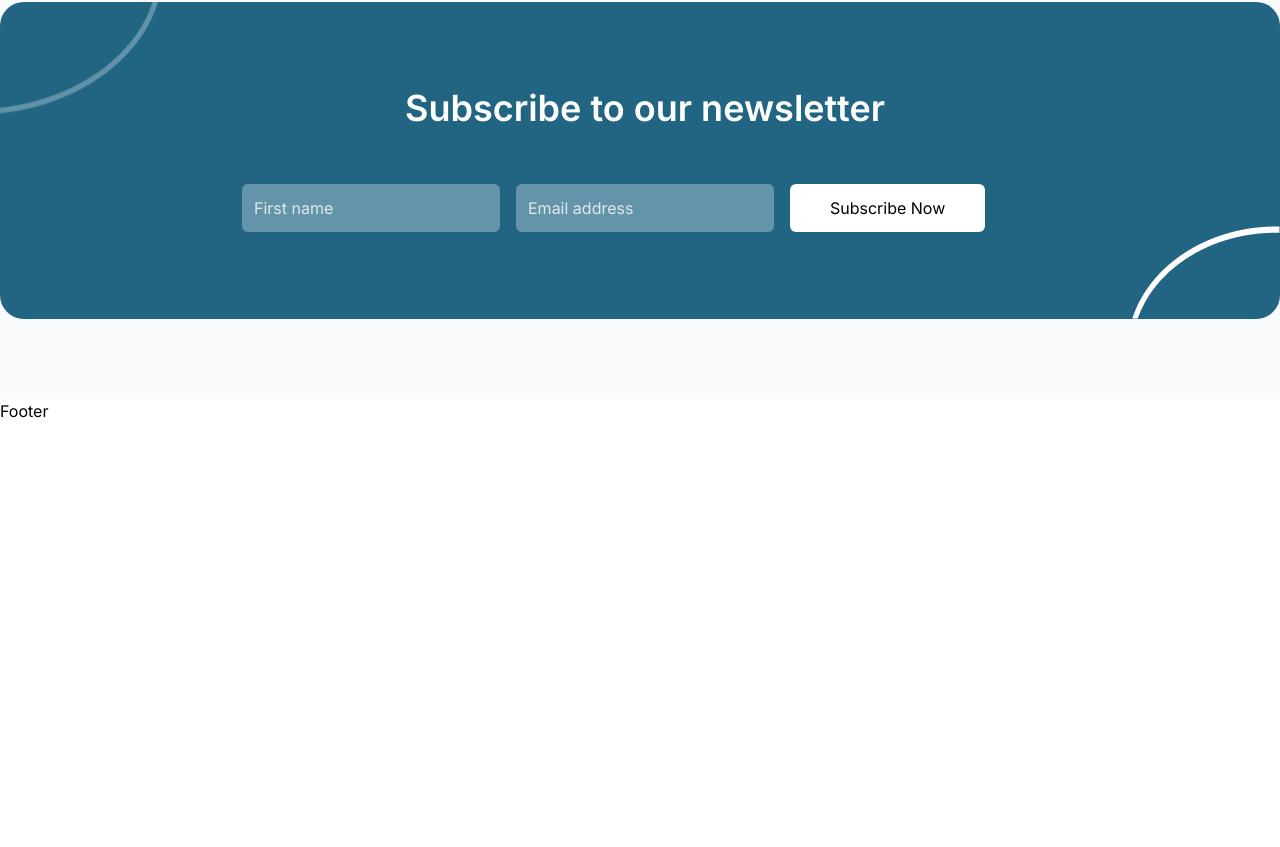
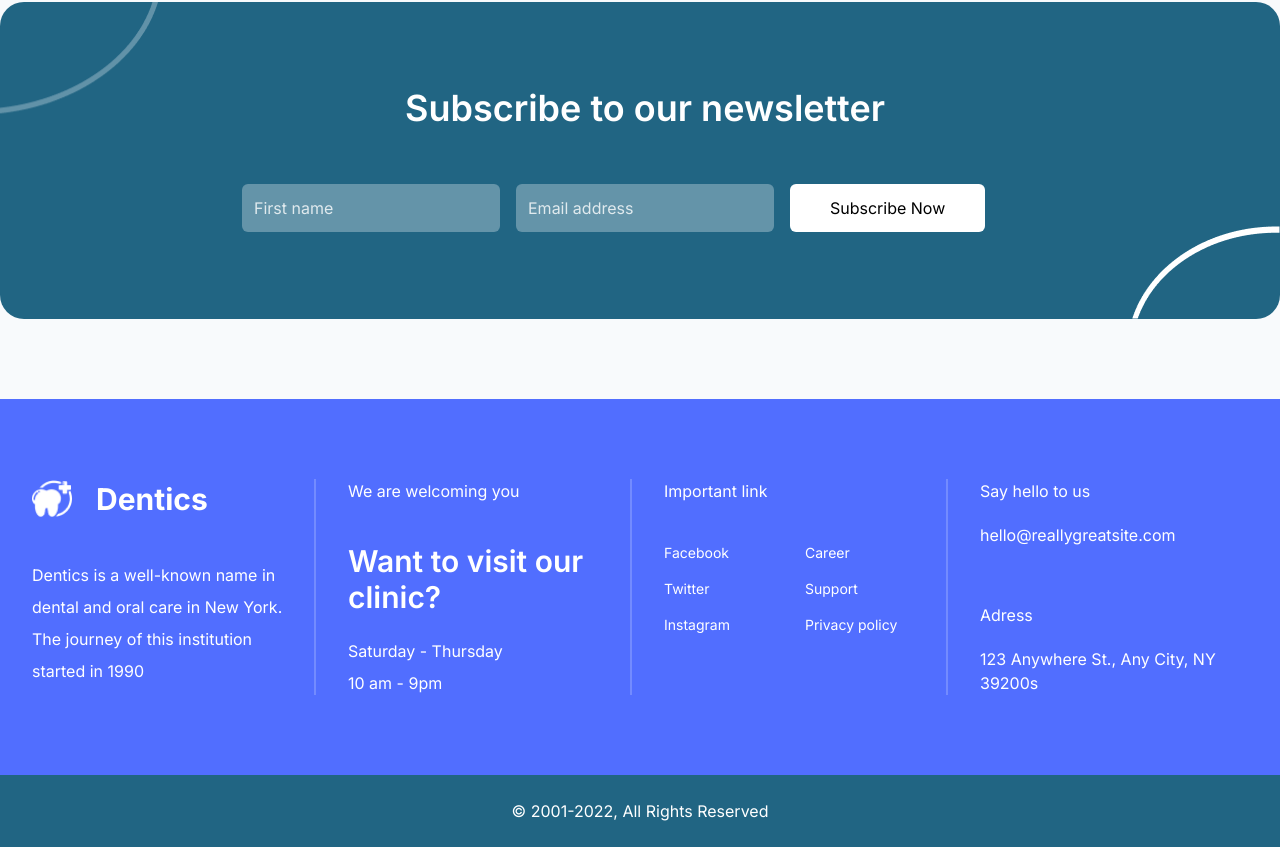
Before and after one commit to mapper895/dentics, a React (Create React App) app: page / in a window 1280 px wide. Shown: the part 5686-6533 px from the top of the page. Before the commit the page ends 6109 px from the top, so only its background shows below. Built offline with nearby package versions, Linux system fonts and the light colour scheme.

Commit message:
Footer Component

```diff
--- a/src/components/Footer.jsx
+++ b/src/components/Footer.jsx
@@ -1,7 +1,70 @@
 import React from "react";
+import logo from "../assets/logo_white.png";
 
 const Footer = () => {
-  return <div>Footer</div>;
+  return (
+    <footer>
+      {/* Footer top */}
+      <div className="bg-primary text-white">
+        <div className="max-w-7xl mx-auto px-4 grid grid-cols-1 sm:grid-cols-2 lg:grid-cols-4 gap-4 py-20">
+          <div className="flex flex-col gap-10 px-4 h-full md:border-r-2 border-b-2 md:border-b-0 pb-6 md:pb-0 border-white border-opacity-20">
+            {/* {Logo} */}
+            <div className="flex items-center">
+              <img src={logo} alt="Dentics Logo" className="w-10 h-10 mr-6" />
+              <span className="font-bold text-3xl text-white">Dentics</span>
+            </div>
+            <p className="leading-8 text-white">
+              Dentics is a well-known name in dental and oral care in New York.
+              The journey of this institution started in 1990
+            </p>
+          </div>
+          <div className="flex flex-col gap-10 py-6 md:py-0 justify-center pl-4 md:border-r-2 border-b-2 md:border-b-0 border-white border-opacity-20">
+            <p>We are welcoming you</p>
+            <div className="flex flex-col gap-6">
+              <h3 className="text-3xl font-semibold">
+                Want to visit our clinic?
+              </h3>
+              <div className="flex flex-col gap-2">
+                <p>Saturday - Thursday</p>
+                <p>10 am - 9pm</p>
+              </div>
+            </div>
+          </div>
+          <div className="flex flex-col pl-4 md:border-r-2 border-b-2 md:border-b-0 py-6 md:py-0 border-white border-opacity-20 gap-10">
+            <h3>Important link</h3>
+            <div className="grid grid-cols-2 text-sm">
+              <div className="flex flex-col gap-4">
+                <a href="/">Facebook</a>
+                <a href="/">Twitter</a>
+                <a href="/">Instagram</a>
+              </div>
+              <div className="flex flex-col gap-4">
+                <a href="/">Career</a>
+                <a href="/">Support</a>
+                <a href="/">Privacy policy</a>
+              </div>
+            </div>
+          </div>
+          <div className="flex flex-col pl-4 justify-between gap-8 pt-6 md:pt-0">
+            <div className="flex flex-col gap-5">
+              <p>Say hello to us</p>
+              <p>hello@reallygreatsite.com</p>
+            </div>
+            <div className="flex flex-col gap-5">
+              <p>Adress</p>
+              <p>123 Anywhere St., Any City, NY 39200s</p>
+            </div>
+          </div>
+        </div>
+      </div>
+      {/* Copyright */}
+      <div className="bg-[#216583] py-6">
+        <p className="text-white text-center">
+          © 2001-2022, All Rights Reserved
+        </p>
+      </div>
+    </footer>
+  );
 };
 
 export default Footer;
```
Also changed, not shown: src/assets/logo_white.png (added).
